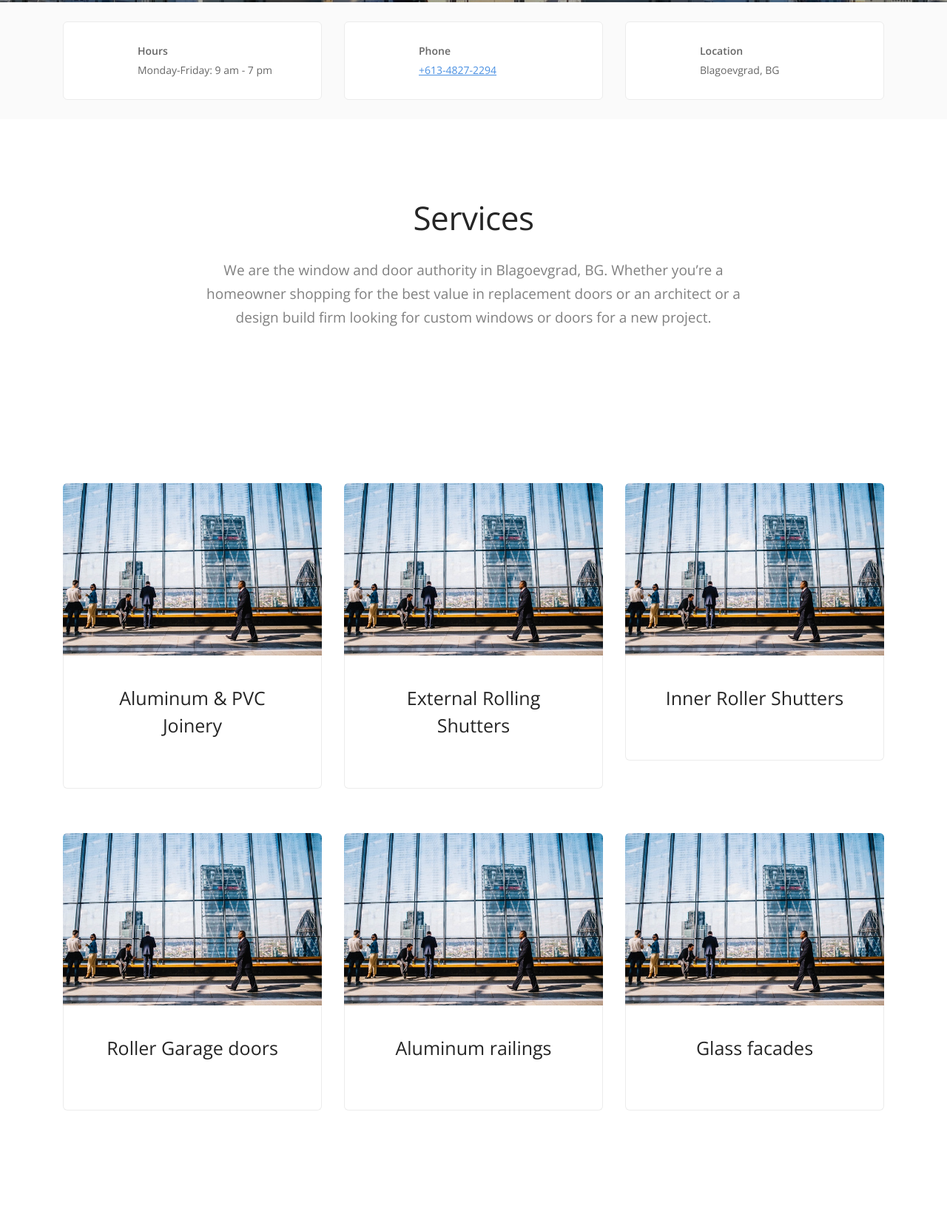
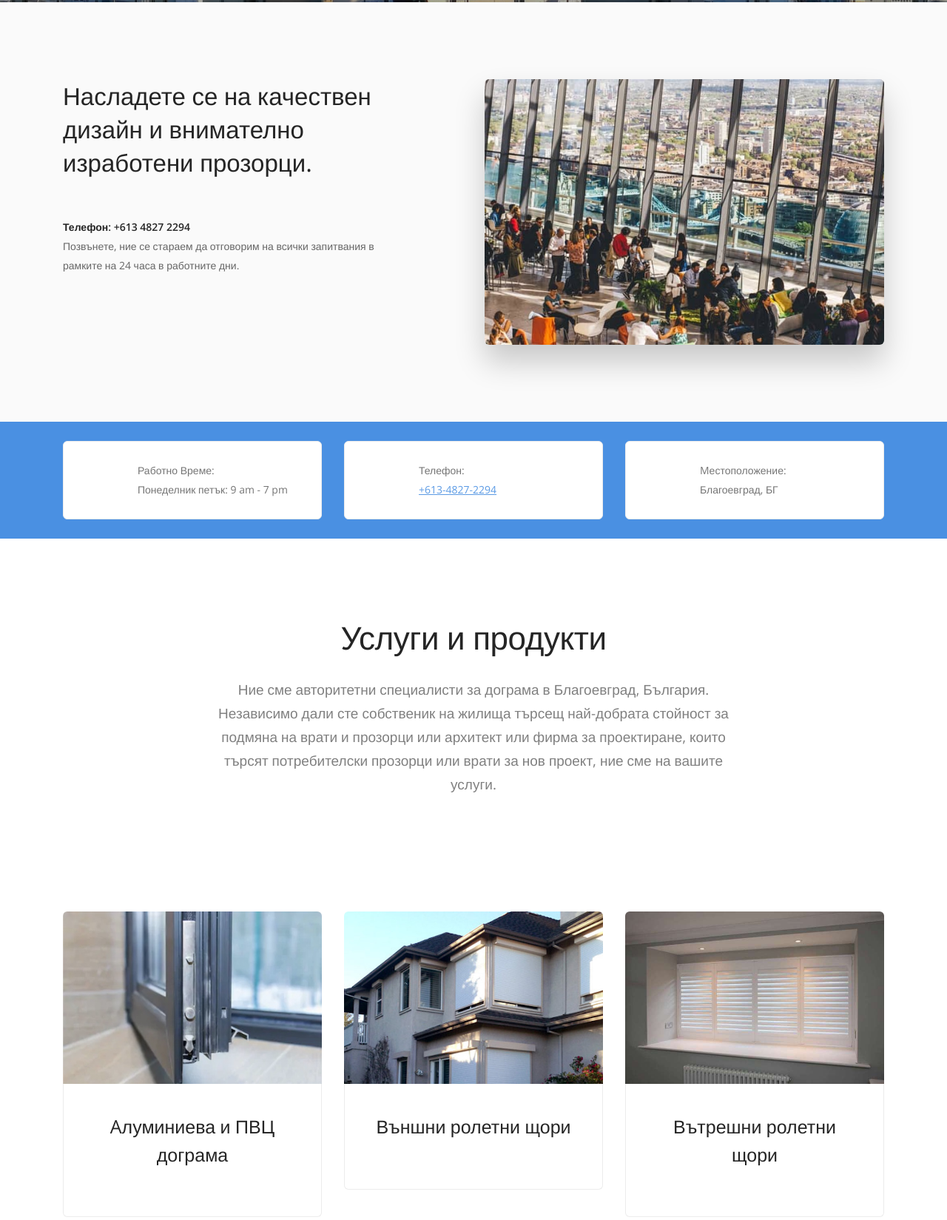
Before and after one commit to KouroshStudio/chinkarov, a plain HTML site: page index.html in a window 1280 px wide. Shown: the part 637-2286 px from the top of the page at 74% size. Drawn offline with nearby package versions, Linux system fonts and the light colour scheme; a web font is replaced by a local one.

Commit message:
service update

```diff
--- a/index.html
+++ b/index.html
@@ -2,7 +2,8 @@
 <html lang="en">
     <head>
         <meta charset="utf-8">
-        <title></title>
+        <title> Чинкаров</title>
+        <meta name="description" content=" Прозорци и врати с широк спектър от цветове и дизайни " />
         <meta name="viewport" content="width=device-width, initial-scale=1.0">
         <link href="css/iconsmind.css" rel="stylesheet" type="text/css" media="all" />
         <link href="css/bootstrap.css" rel="stylesheet" type="text/css" media="all" />
@@ -21,99 +22,8 @@
                 <div class="container pos-vertical-center">
                     <div class="row">
                         <div class="col-md-8 col-lg-7">
-                            <h1> Chinkarov Glass</h1>
-                            <p class="lead"> Windows &amp; Doors Available With Wide Range of Colors &amp; Designs </p>
-                        </div>
-                    </div>
-                </div>
-            </section>
-            <a id="business-info" class="in-page-link"></a>
-            <section class="bg--secondary space--xxs">
-                <div class="container">
-                    <div class="row">
-                        <div class="col-md-4">
-                            <div class="feature feature-2 boxed boxed--border"> <i class="icon icon-Clock-Back color--primary"></i>
-                                <div class="feature__body">
-                                    <p><b>Hours</b><br>Monday-Friday: 9 am - 7 pm</p>
-                                </div>
-                            </div>
-                        </div>
-                        <div class="col-md-4">
-                            <div class="feature feature-2 boxed boxed--border"> <i class="icon color--primary icon-Hand-TouchSmartphone"></i>
-                                <div class="feature__body">
-                                    <p><b>
-                            Phone</b><br><a href="tel:+61348272294">+613-4827-2294
-                        </a></p>
-                                </div>
-                            </div>
-                        </div>
-                        <div class="col-md-4">
-                            <div class="feature feature-2 boxed boxed--border"> <i class="icon icon-Life-Jacket color--primary"></i>
-                                <div class="feature__body">
-                                    <p><b>
-                            Location</b><br>Blagoevgrad, BG<br></p>
-                                </div>
-                            </div>
-                        </div>
-                    </div>
-                </div>
-            </section>
-            <a id="services-intro" class="in-page-link"></a>
-            <section class="text-center">
-                <div class="container">
-                    <div class="row">
-                        <div class="col-md-10 col-lg-8">
-                            <h1>Services</h1>
-                            <p class="lead">We are the window and door authority in Blagoevgrad, BG. Whether you’re a homeowner shopping for the best value in replacement doors or an architect or a design build firm looking for custom windows or doors for a new project. </p>
-                        </div>
-                    </div>
-                </div>
-            </section>
-            <a id="services-products" class="in-page-link"></a>
-            <section class="text-center">
-                <div class="container">
-                    <div class="row">
-                        <div class="col-md-4">
-                            <div class="feature feature-1"> <img alt="Image" src="img/service-window.jpg">
-                                <div class="feature__body boxed boxed--lg boxed--border">
-                                    <h3>Aluminum &amp; PVC Joinery </h3>
-                                </div>
-                            </div>
-                        </div>
-                        <div class="col-md-4">
-                            <div class="feature feature-1"> <img alt="Image" src="img/service-window.jpg">
-                                <div class="feature__body boxed boxed--lg boxed--border">
-                                    <h3>External Rolling Shutters</h3>
-                                </div>
-                            </div>
-                        </div>
-                        <div class="col-md-4">
-                            <div class="feature feature-1"> <img alt="Image" src="img/service-window.jpg">
-                                <div class="feature__body boxed boxed--lg boxed--border">
-                                    <h3>Inner Roller Shutters </h3>
-                                </div>
-                            </div>
-                        </div>
-                        <div class="col-md-4">
-                            <div class="feature feature-1"> <img alt="Image" src="img/service-window.jpg">
-                                <div class="feature__body boxed boxed--lg boxed--border">
-                                    <h3>Roller Garage doors </h3>
-                                </div>
-                            </div>
-                        </div>
-                        <div class="col-md-4">
-                            <div class="feature feature-1"> <img alt="Image" src="img/service-window.jpg">
-                                <div class="feature__body boxed boxed--lg boxed--border">
-                                    <h3>Aluminum railings </h3>
-                                </div>
-                            </div>
-                        </div>
-                        <div class="col-md-4">
-                            <div class="feature feature-1"> <img alt="Image" src="img/service-window.jpg">
-                                <div class="feature__body boxed boxed--lg boxed--border">
-                                    <h3>Glass facades </h3>
-                                </div>
-                            </div>
+                            <h1> Чинкаров</h1>
+                            <p class="lead"> Прозорци и врати с широк спектър от цветове и дизайни </p>
                         </div>
                     </div>
                 </div>
@@ -128,30 +38,119 @@
                                 <h2>Насладете се на качествен дизайн и внимателно изработени прозорци.</h2>
                             </div>
                             <div class="text-block">
-                                <h5>P: +613 4827 2294</h5>
+                                <h5>Телефон: +613 4827 2294</h5>
                                 <p> Позвънете, ние се стараем да отговорим на всички запитвания в рамките на 24 часа в работните дни. </p>
                             </div>
                         </div>
                     </div>
                 </div>
             </section>
-            <a id="cta" class="in-page-link"></a>
-            <section>
+            <a id="business-info" class="in-page-link"></a>
+            <section class="space--xxs bg--primary">
                 <div class="container">
                     <div class="row">
-                        <div class="col-md-12">
-                            <div class="cta cta-1 cta--horizontal boxed boxed--border text-center-xs">
-                                <div class="row justify-content-center p-5">
-                                    <div class="col-lg-3">
-                                        <h4>Let's get you started</h4>
-                                    </div>
-                                    <div class="col-lg-4">
-                                        <p class="lead">Bring light into your space</p>
-                                    </div>
-                                    <div class="col-lg-4 text-center">
-                                        <a class="btn btn--primary type--uppercase" href="tel:+61348272294" target="_self"> <span class="btn__text">Contact us</span> </a>
-                                    </div>
+                        <div class="col-md-4">
+                            <div class="feature feature-2 boxed boxed--border"> <i class="icon icon-Clock-Back color--primary"></i>
+                                <div class="feature__body">
+                                    <p>Работно Време:<br>Понеделник петък: 9 am - 7 pm</p>
                                 </div>
+                            </div>
+                        </div>
+                        <div class="col-md-4">
+                            <div class="feature feature-2 boxed boxed--border"> <i class="icon color--primary icon-Hand-TouchSmartphone"></i>
+                                <div class="feature__body">
+                                    <p>Телефон:<br><a href="tel:+61348272294">+613-4827-2294
+                        </a></p>
+                                </div>
+                            </div>
+                        </div>
+                        <div class="col-md-4">
+                            <div class="feature feature-2 boxed boxed--border"> <i class="icon color--primary icon-Map-Marker2"></i>
+                                <div class="feature__body">
+                                    <p>Mестоположение:<br>Благоевград, БГ<br></p>
+                                </div>
+                            </div>
+                        </div>
+                    </div>
+                </div>
+            </section>
+            <a id="services-intro" class="in-page-link"></a>
+            <section class="text-center">
+                <div class="container">
+                    <div class="row">
+                        <div class="col-md-10 col-lg-8">
+                            <h1>Услуги и продукти</h1>
+                            <p class="lead">Ние сме авторитетни специалисти за дограма в Благоевград, България. Независимо дали сте собственик на жилища търсещ най-добрата стойност за подмяна на врати и прозорци или архитект или фирма за проектиране, които търсят потребителски прозорци или врати за нов проект, ние сме на вашите услуги. </p>
+                        </div>
+                    </div>
+                </div>
+            </section>
+            <a id="services-products" class="in-page-link"></a>
+            <section class="text-center space--xs">
+                <div class="container">
+                    <div class="row">
+                        <div class="col-md-4">
+                            <div class="feature feature-1"> <img alt="Image" src="img/PVC-Joinery.jpg">
+                                <div class="feature__body boxed boxed--lg boxed--border">
+                                    <h3>Aлуминиева и&nbsp;ПВЦ дограма </h3>
+                                </div>
+                            </div>
+                        </div>
+                        <div class="col-md-4">
+                            <div class="feature feature-1"> <img alt="Image" src="img/exterior-rolling-shutters.jpg">
+                                <div class="feature__body boxed boxed--lg boxed--border">
+                                    <h3>Външни ролетни щори</h3>
+                                </div>
+                            </div>
+                        </div>
+                        <div class="col-md-4">
+                            <div class="feature feature-1"> <img alt="Image" src="img/internal-window-shutters.jpg">
+                                <div class="feature__body boxed boxed--lg boxed--border">
+                                    <h3>Вътрешни ролетни щори </h3>
+                                </div>
+                            </div>
+                        </div>
+                        <div class="col-md-4">
+                            <div class="feature feature-1"> <img alt="Image" src="img/roller-garage-doors .jpg">
+                                <div class="feature__body boxed boxed--lg boxed--border">
+                                    <h3>Ролетни гаражни врати </h3>
+                                </div>
+                            </div>
+                        </div>
+                        <div class="col-md-4">
+                            <div class="feature feature-1"> <img alt="Image" src="img/aluminum-railings.jpg">
+                                <div class="feature__body boxed boxed--lg boxed--border">
+                                    <h3>Алуминиеви парапети </h3>
+                                </div>
+                            </div>
+                        </div>
+                        <div class="col-md-4">
+                            <div class="feature feature-1"> <img alt="Image" src="img/glass-facades.jpg">
+                                <div class="feature__body boxed boxed--lg boxed--border">
+                                    <h3>Стъклени фасади </h3>
+                                </div>
+                            </div>
+                        </div>
+                        <div class="col-md-4">
+                            <div class="feature feature-1"> <img alt="Image" src="img/aluminum-glass-shower-cabins.jpg">
+                                <div class="feature__body boxed boxed--lg boxed--border">
+                                    <h3>Душ кабини от стъкло </h3>
+                                </div>
+                            </div>
+                        </div>
+                    </div>
+                </div>
+            </section>
+            <section class="text-center imagebg" data-gradient-bg="#4876BD,#5448BD,#8F48BD,#BD48B1">
+                <div class="container">
+                    <div class="row">
+                        <div class="col-md-8 col-lg-6">
+                            <div class="cta">
+                                <h2>Нека да започнем</h2>
+                                <p class="lead"> Внесете светлината и трансформирайте пространството си.</p>
+                                <a class="btn btn--primary type--uppercase" href="tel:+61348272294" target="_self"> <span class="btn__text">
+                            +613-4827-2294
+                        </span> </a>
                             </div>
                         </div>
                     </div>
@@ -160,6 +159,7 @@
         </div>
         <script src="js/jquery-3.1.1.min.js"></script>
         <script src="js/parallax.js"></script>
+        <script src="js/granim.min.js"></script>
         <script src="js/smooth-scroll.min.js"></script>
         <script src="js/scripts.js"></script>
 
```
Also changed, not shown: img/PVC-Joinery.jpg (added), img/aluminum-glass-shower-cabins.jpg (added), img/aluminum-railings.jpg (added), img/exterior-rolling-shutters.jpg (added), img/glass-facades.jpg (added), img/internal-window-shutters.jpg (added), img/roller-garage-doors .jpg (added).
